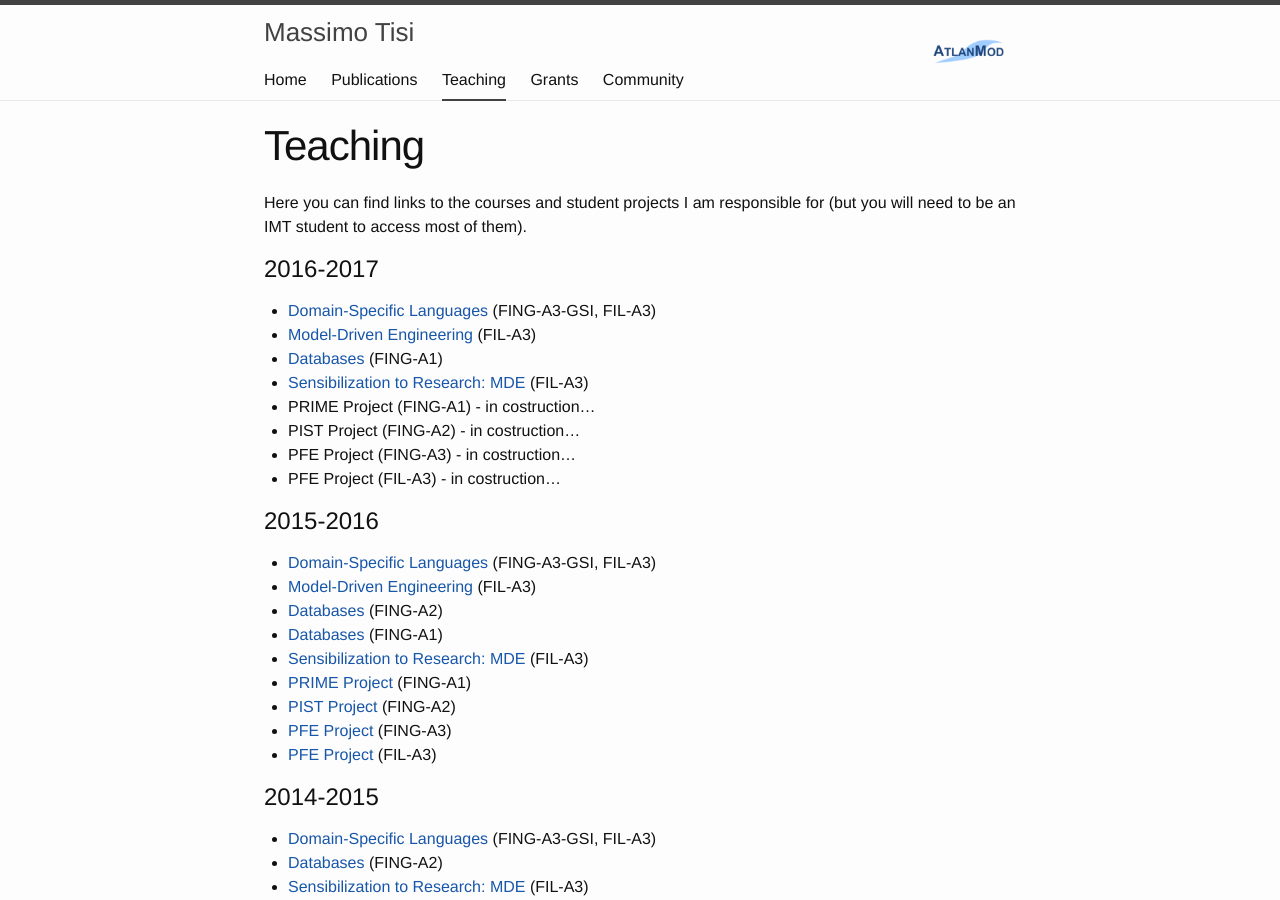
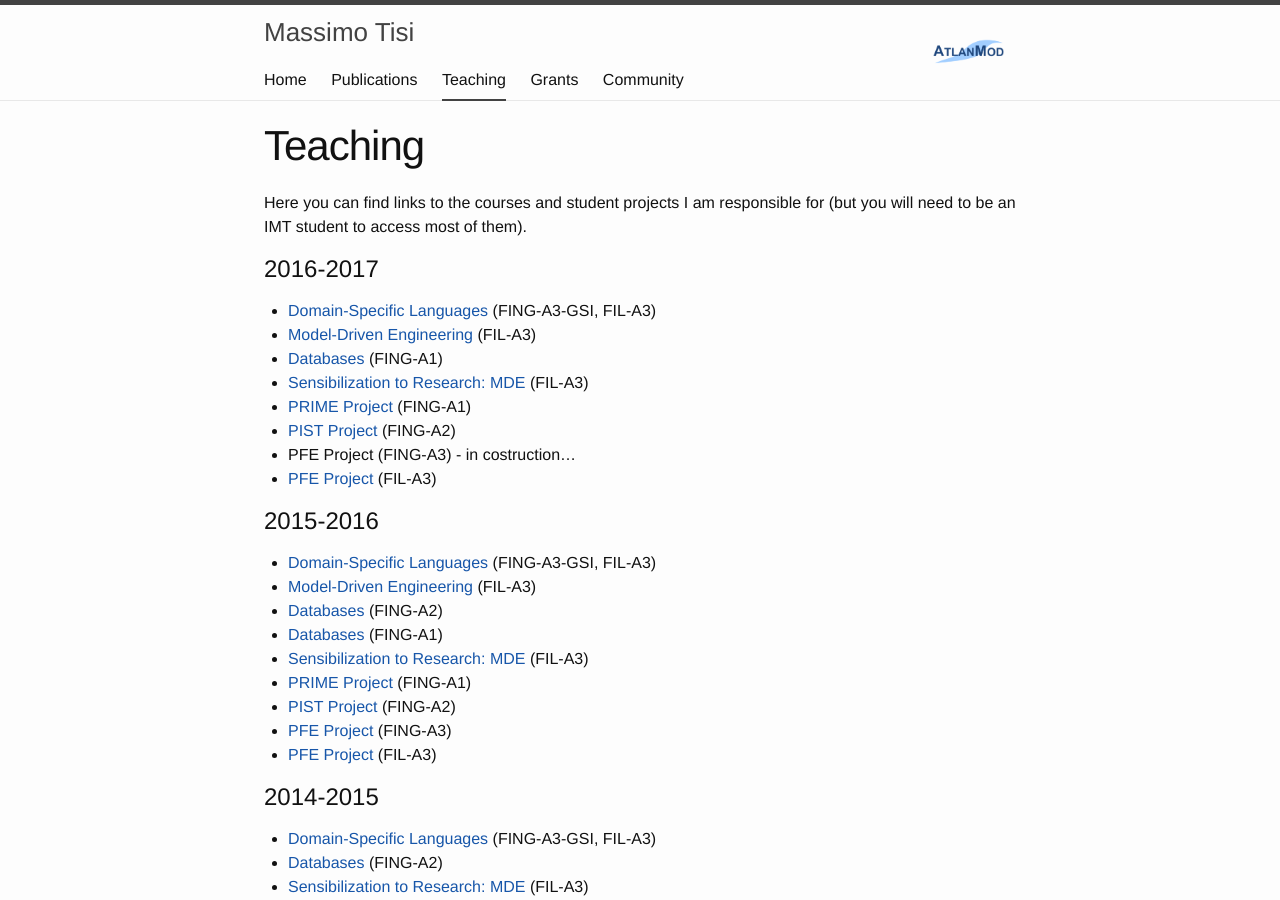
Before and after one commit to massimotisi/massimotisi.github.io, a Jekyll site: the page built from teaching.md, in a window 1280 px wide and 900 px high. Built offline with Jekyll 4.4.1, drawn with Linux system fonts in a browser that asks for light colours.

```diff
--- a/teaching.md
+++ b/teaching.md
@@ -11,10 +11,10 @@ Here you can find links to the courses and student projects I am responsible for
 * [Model-Driven Engineering](https://campusneo.mines-nantes.fr/campus/course/view.php?id=1628) (FIL-A3)
 * [Databases](https://campusneo.mines-nantes.fr/campus/course/view.php?id=1598) (FING-A1)
 * [Sensibilization to Research: MDE](https://campusneo.mines-nantes.fr/campus/course/view.php?id=1532) (FIL-A3)
-* PRIME Project (FING-A1) - in costruction...
-* PIST Project (FING-A2) - in costruction...
+* [PRIME Project](https://campusneo.mines-nantes.fr/campus/course/view.php?id=621) (FING-A1)
+* [PIST Project](https://campusneo.mines-nantes.fr/campus/course/view.php?id=115) (FING-A2)
 * PFE Project (FING-A3) - in costruction...
-* PFE Project (FIL-A3) - in costruction...
+* [PFE Project](https://campusneo.mines-nantes.fr/campus/course/view.php?id=1344) (FIL-A3)
 
 # 2015-2016
 * [Domain-Specific Languages](https://campusneo.mines-nantes.fr/campus/course/view.php?id=1571) (FING-A3-GSI, FIL-A3)
```
